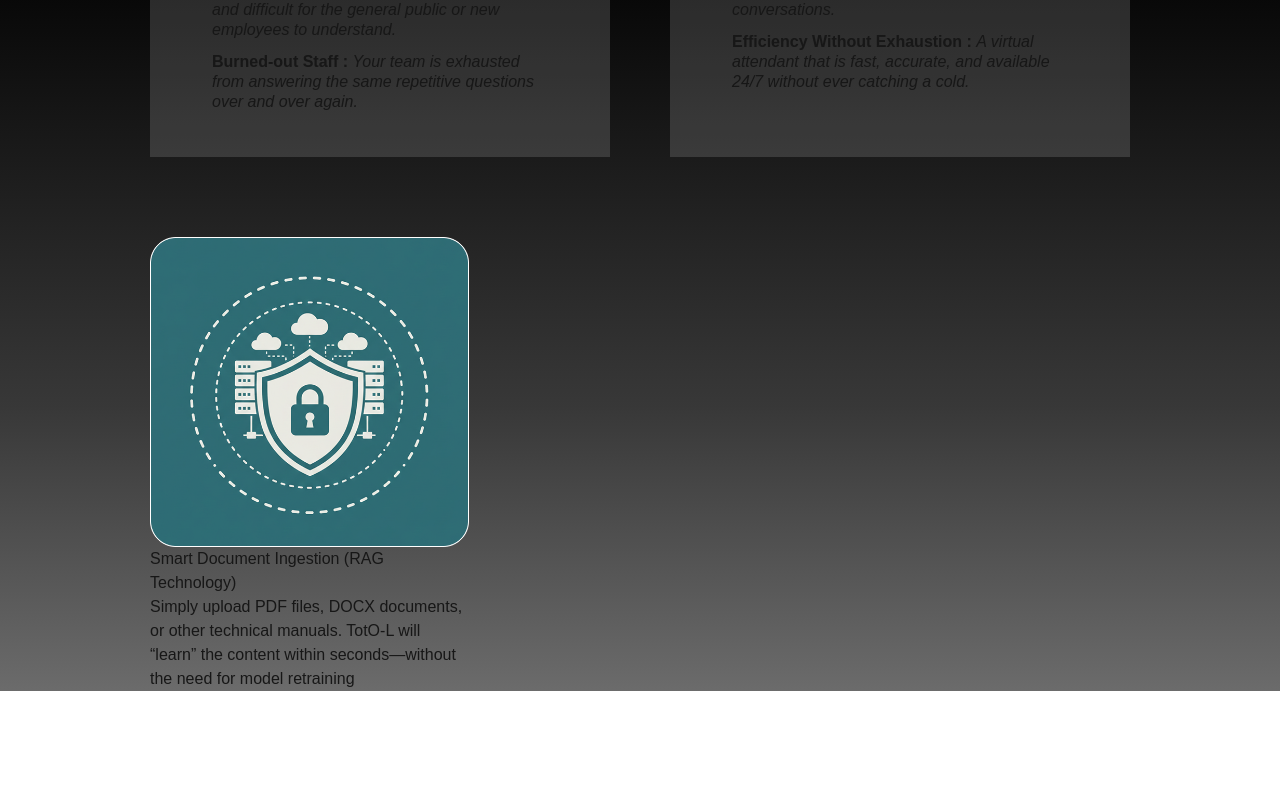
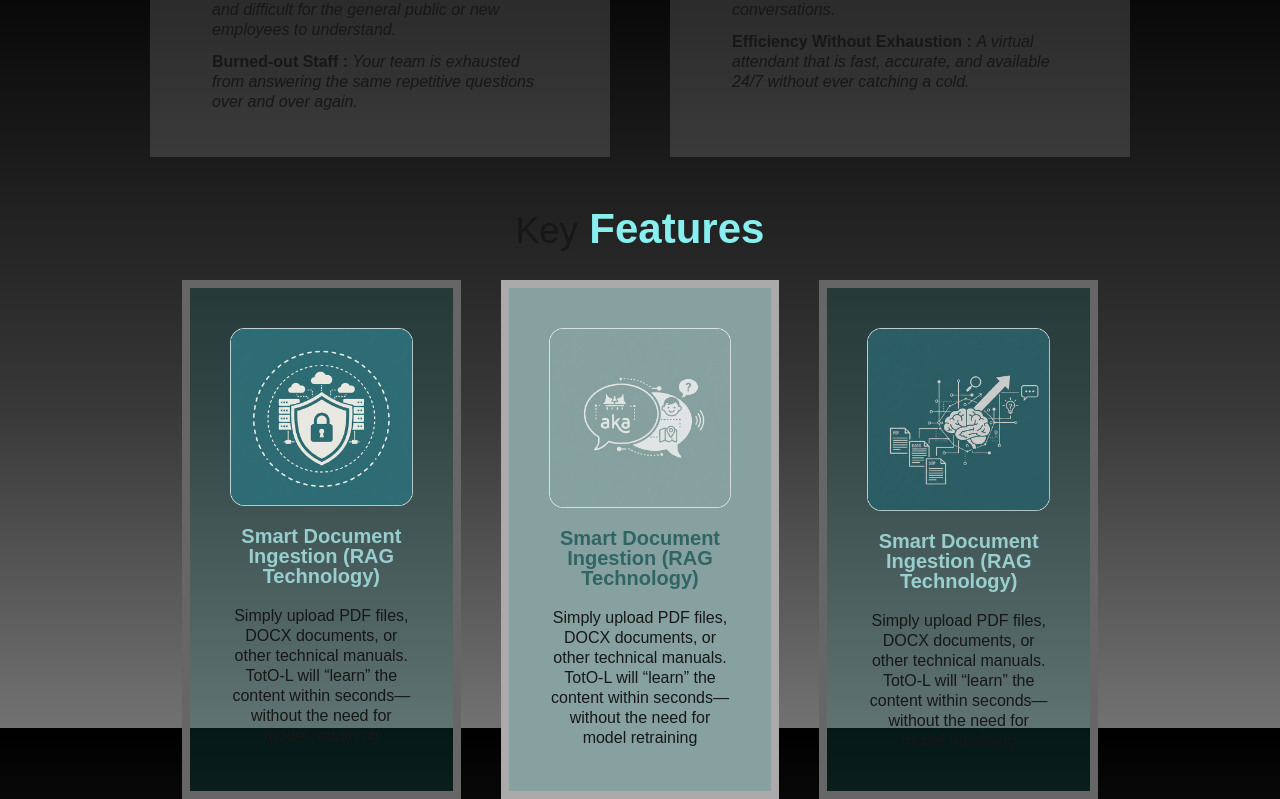
Before and after one commit to lowhanfish/TotO-web, a Next.js app: page / in a window 1280 px wide. Shown: the part 872-1671 px from the top of the page. Before the commit the page ends 1563 px from the top, so only its background shows below. Built offline with nearby package versions, Linux system fonts and the light colour scheme; a web font is replaced by a local one.

Commit message:
added Key Features

```diff
--- a/app/page.tsx
+++ b/app/page.tsx
@@ -73,16 +73,37 @@ export default function Home() {
         </div>
 
 
-        <div className="flex gap-3">
-          <div className="flex-1">
-            <Image src="/images/key1.png" alt="" width={1920} height={600} className="w-full h-auto object-cover mt-20" />
-            <p>Smart Document Ingestion (RAG Technology)</p>
-            <p>Simply upload PDF files, DOCX documents, or other technical manuals. TotO-L will “learn” the content within seconds—without the need for model retraining</p>
+        <div className="mt-10 px-8">
+
+          <div className="text-center mb-5">
+            <p>
+              <span className="text-[36px] ">Key</span>
+              <span className="text-[42px] font-bold text-ltwo-6"> Features</span>
+            </p>
           </div>
 
 
-          <div className="flex-1"></div>
-          <div className="flex-1"></div>
+          <div className="flex flex-col md:flex-row gap-10">
+            <div className="flex-1 p-10 bg-ltwo-2/20 text-center border-8 border-lfirst-3 rounded-[24]">
+              <Image src="/images/key1.png" alt="" width={1920} height={600} className="w-full h-auto object-cover" />
+              <p className="text-[20px] font-semibold opacity-70 leading-5 text-ltwo-7 pt-5">Smart Document Ingestion (RAG Technology)</p>
+              <p className="font-light text-[16px] leading-5 pt-5">Simply upload PDF files, DOCX documents, or other technical manuals. TotO-L will “learn” the content within seconds—without the need for model retraining</p>
+            </div>
+            <div className="flex-1 p-10 bg-[#87A1A0] text-center border-8 border-lfirst-5 rounded-[24]">
+              <Image src="/images/key2.png" alt="" width={1920} height={600} className="w-full h-auto object-cover" />
+              <p className="text-[20px] font-semibold opacity-70 leading-5 text-ltwo-1 pt-5">Smart Document Ingestion (RAG Technology)</p>
+              <p className="font-light text-[16px] leading-5 pt-5">Simply upload PDF files, DOCX documents, or other technical manuals. TotO-L will “learn” the content within seconds—without the need for model retraining</p>
+            </div>
+            <div className="flex-1 p-10 bg-ltwo-2/20 text-center border-8 border-lfirst-3 rounded-[24]">
+              <Image src="/images/key3.png" alt="" width={1920} height={600} className="w-full h-auto object-cover" />
+              <p className="text-[20px] font-semibold opacity-70 leading-5 text-ltwo-7 pt-5">Smart Document Ingestion (RAG Technology)</p>
+              <p className="font-light text-[16px] leading-5 pt-5">Simply upload PDF files, DOCX documents, or other technical manuals. TotO-L will “learn” the content within seconds—without the need for model retraining</p>
+            </div>
+
+
+
+          </div>
+
 
 
         </div>
```
